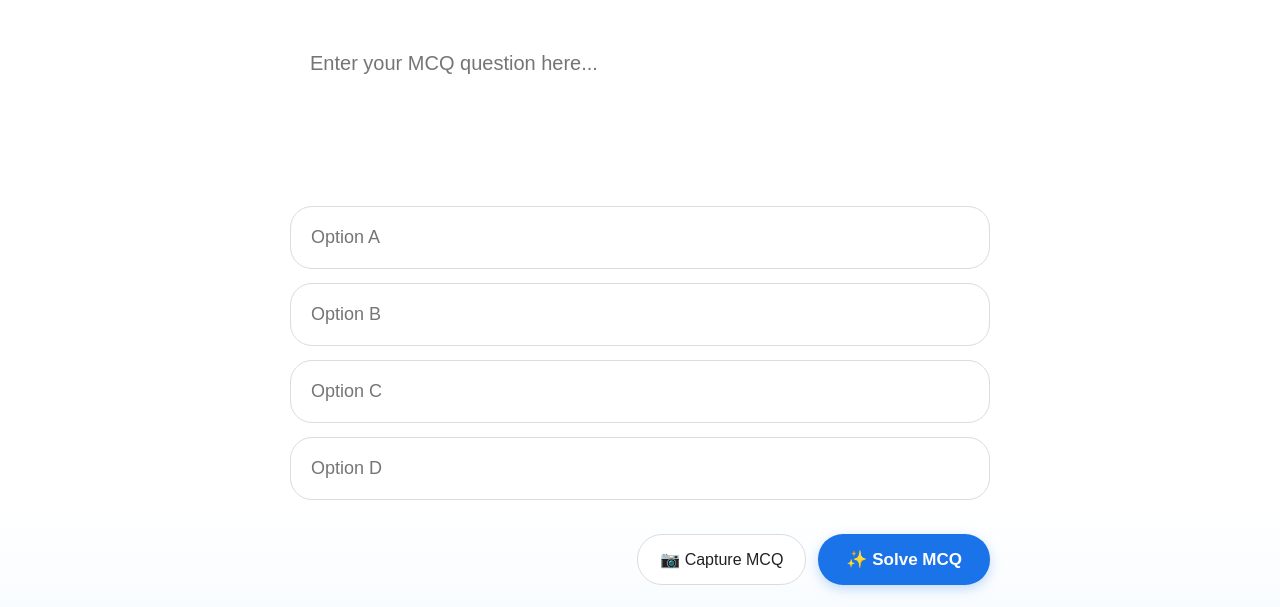
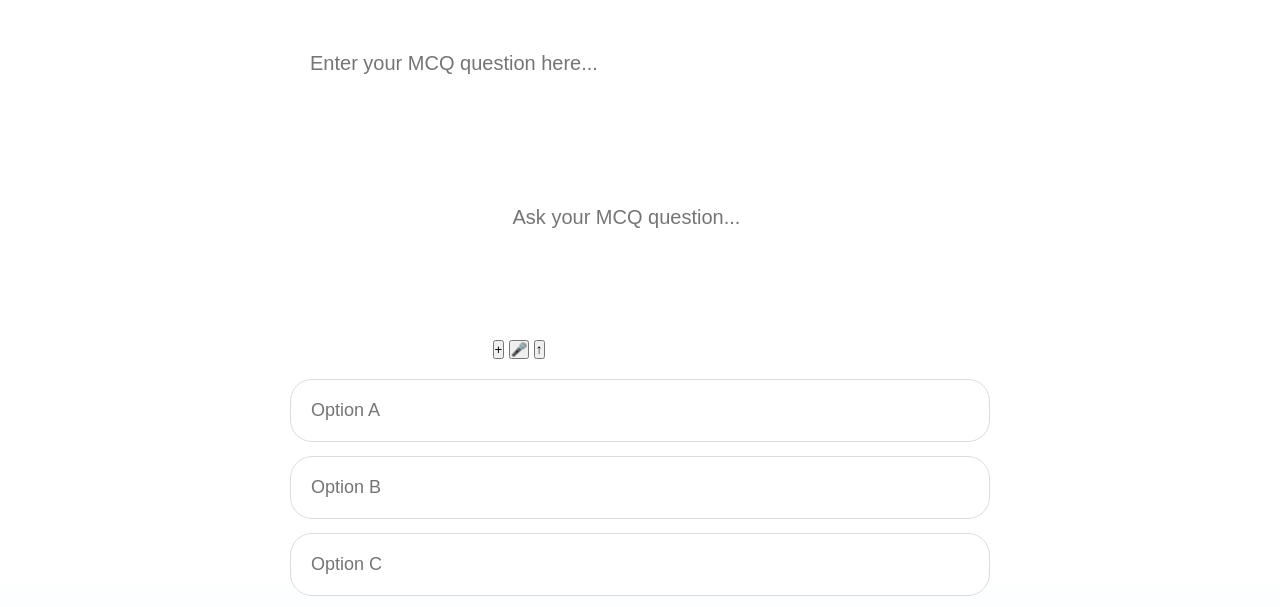
Before and after one commit to parvejhussain613-crypto/ai-mcq-solver, a plain HTML site: page index.html in a window 1280 px wide. Shown: the part 342-949 px from the top of the page. Drawn offline with Linux system fonts and the light colour scheme.

Commit message:
Refactor MCQ input area and buttons

```diff
--- a/index.html
+++ b/index.html
@@ -44,9 +44,54 @@
       ></textarea>
 
     </div>
+<!-- MCQ Input Area -->
+<div class="mcq-input-wrapper">
+
+    <!-- Question Input -->
+    <textarea
+        id="question"
+        placeholder="Ask your MCQ question..."
+        rows="1"
+    ></textarea>
+
+    <!-- Bottom Action Bar -->
+    <div class="input-actions">
+
+        <!-- Plus Button -->
+        <button
+            type="button"
+            class="plus-btn"
+            onclick="document.getElementById('imageInput').click()"
+            title="Capture MCQ"
+        >
+            +
+        </button>
+
+        <!-- Voice Button -->
+        <button
+            type="button"
+            class="voice-btn"
+            onclick="startVoiceInput()"
+            title="Voice Input"
+        >
+            🎤
+        </button>
+
+        <!-- Solve Button -->
+        <button
+            type="button"
+            class="send-btn"
+            onclick="solveMCQ()"
+            title="Solve MCQ"
+        >
+            ↑
+        </button>
+
+    </div>
+</div>
 
 
-    <!-- Options -->
+<!-- MCQ Options -->
 <div class="options">
 
     <input
@@ -80,25 +125,14 @@
 </div>
 
 
-    <!-- Buttons -->
-    <div class="button-row">
-
-      <button
-        class="camera-btn"
-        onclick="document.getElementById('imageInput').click()"
+<!-- Hidden Image Input -->
+<input
+    type="file"
+    id="imageInput"
+    accept="image/*"
+    capture="environment"
+    style="display:none;"
 >
-        📷 Capture MCQ
-      </button>
-
-      <button
-        class="solve-btn"
-        onclick="solveMCQ()"
-      >
-        ✨ Solve MCQ
-      </button>
-
-    </div>
-
 
     <!-- Hidden Image Input -->
     <input
```
Lines whose indentation alone changed are shown as unchanged.
